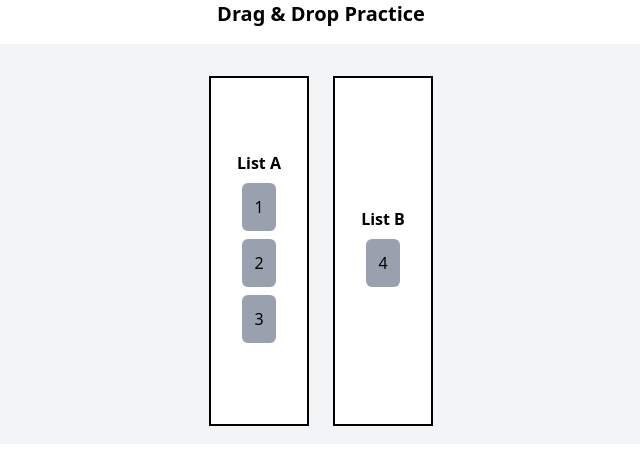
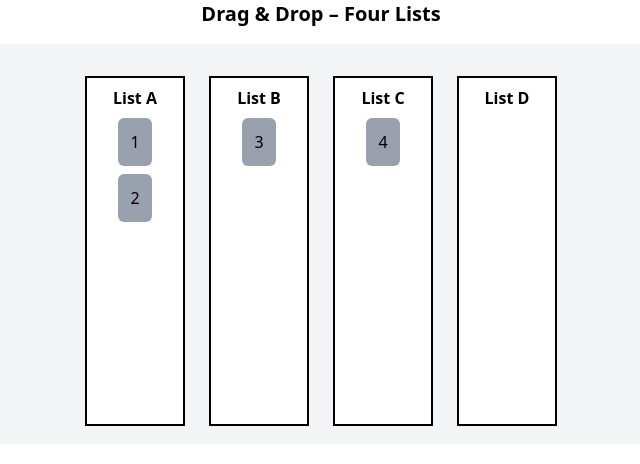
Before and after one commit to enithebest/Wep_Projekt, a SvelteKit app: page / in a window 1280 px wide. Shown: the top 464 px of the page, without its empty margins (319-959 px from the left). Built offline with nearby package versions, Linux system fonts and the light colour scheme.

Commit message:
Add four draggable lists with shared logic

```diff
--- a/src/routes/+page.svelte
+++ b/src/routes/+page.svelte
@@ -1,46 +1,58 @@
 <script>
 	import { flip } from "svelte/animate";
 
-	let listA = [1, 2, 3];
-	let listB = [4];
+	let boxA = [1, 2];
+	let boxB = [3];
+	let boxC = [4];
+	let boxD = [];
 
-	function startDrag(item, source, e) {
-		e.dataTransfer.setData("text/plain", item);
-		e.dataTransfer.setData("source", source);
+	function handleDragStart(item, from, e) {
+		e.dataTransfer.setData("item", item);
+		e.dataTransfer.setData("from", from);
 	}
 
-	function dragOver(e) {
+	function handleDragOver(e) {
 		e.preventDefault();
 	}
 
-	function dropTo(target, e) {
+	function handleDrop(to, e) {
 		e.preventDefault();
-		const item = Number(e.dataTransfer.getData("text/plain"));
-		const source = e.dataTransfer.getData("source");
 
-		if (source === "A") listA = listA.filter(i => i !== item);
-		if (source === "B") listB = listB.filter(i => i !== item);
+		const item = Number(e.dataTransfer.getData("item"));
+		const from = e.dataTransfer.getData("from");
 
-		if (target === "A") listA.push(item);
-		if (target === "B") listB.push(item);
+		if (from === "A") boxA = boxA.filter(i => i !== item);
+		if (from === "B") boxB = boxB.filter(i => i !== item);
+		if (from === "C") boxC = boxC.filter(i => i !== item);
+		if (from === "D") boxD = boxD.filter(i => i !== item);
+
+		if (to === "A") boxA.push(item);
+		if (to === "B") boxB.push(item);
+		if (to === "C") boxC.push(item);
+		if (to === "D") boxD.push(item);
 	}
 </script>
 
-<h1 class="text-center text-xl font-semibold mb-4">Drag & Drop Practice</h1>
+<h1 class="text-center text-xl font-semibold mb-4">Drag & Drop – Four Lists</h1>
 
 <main class="flex justify-center gap-6 p-8 bg-gray-100 h-[400px]">
-	{#each [{ id: "A", list: listA }, { id: "B", list: listB }] as { id, list }}
+	{#each [
+		{ id: "A", items: boxA },
+		{ id: "B", items: boxB },
+		{ id: "C", items: boxC },
+		{ id: "D", items: boxD }
+	] as { id, items }}
 		<!-- svelte-ignore a11y_no_static_element_interactions -->
 		<section
-			class="h-[350px] w-[100px] bg-white border-2 border-black flex flex-col items-center justify-center"
-			ondragover={dragOver}
-			ondrop={(e) => dropTo(id, e)}>
+			class="h-[350px] w-[100px] bg-white border-2 border-black flex flex-col items-center justify-start p-2"
+			ondragover={handleDragOver}
+			ondrop={(e) => handleDrop(id, e)}>
 			<h2 class="font-bold mb-2">List {id}</h2>
-			{#each list as item (item)}
+			{#each items as item (item)}
 				<article
 					class="p-3 bg-gray-400 rounded-md mb-2 cursor-move"
 					draggable="true"
-					ondragstart={(e) => startDrag(item, id, e)}
+					ondragstart={(e) => handleDragStart(item, id, e)}
 					animate:flip>
 					{item}
 				</article>
```
